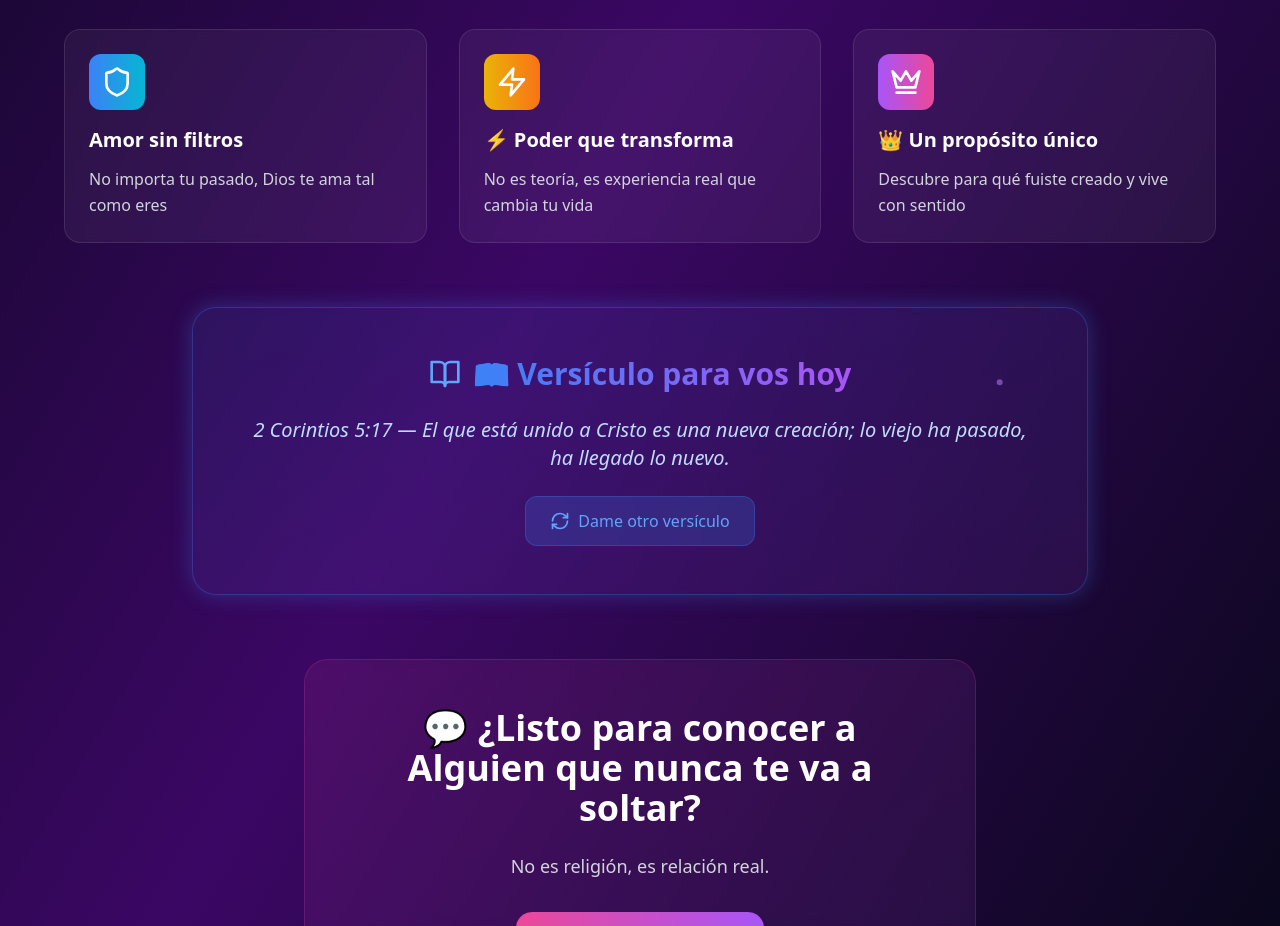
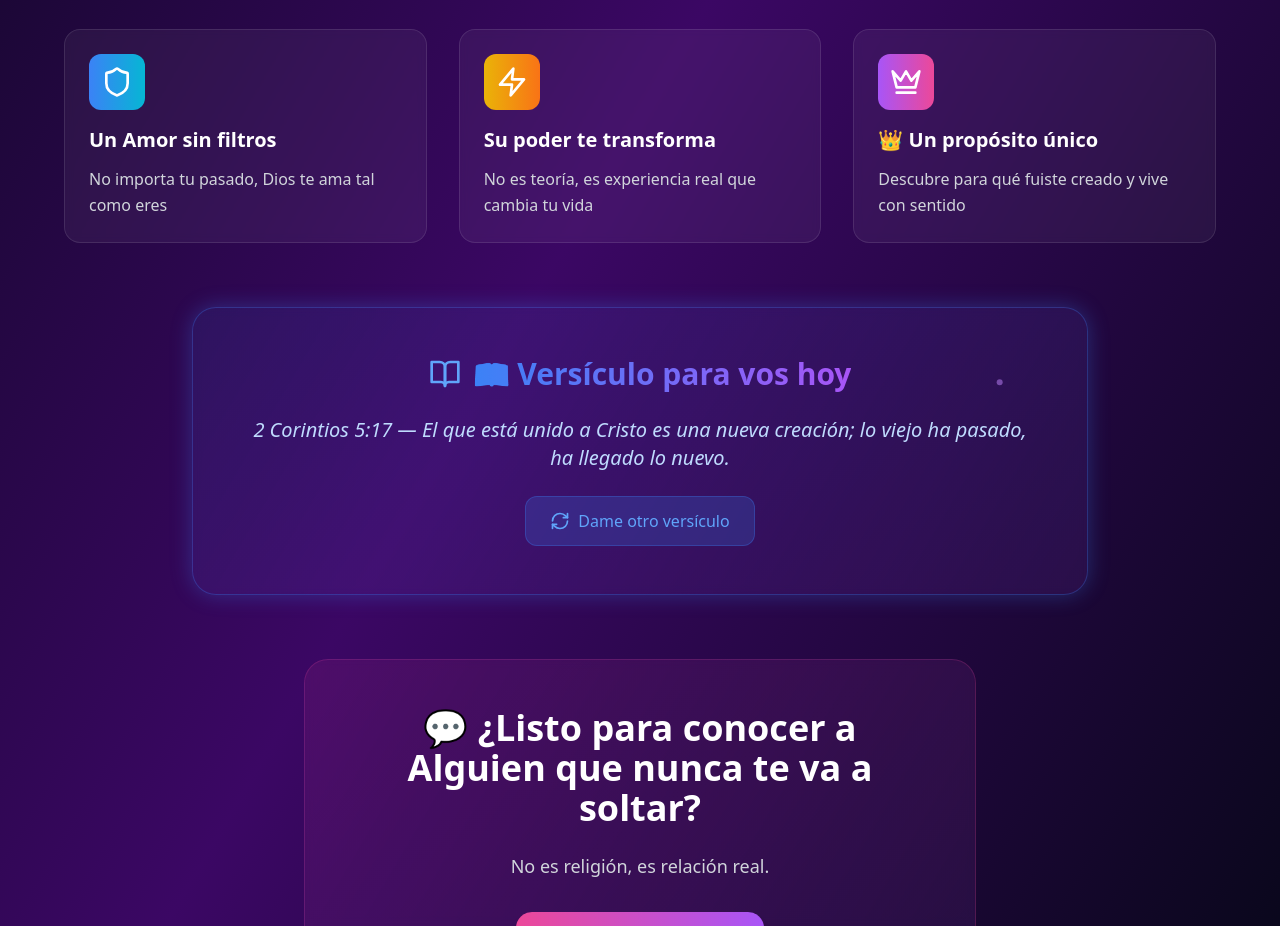
Before and after one commit to AjnebAlReves/website, a React (Vite) app: page /cristoteama in a window 1280 px wide. Shown: the part 969-1895 px from the top of the page. Built offline with nearby package versions, Linux system fonts and the light colour scheme.

Commit message:
Updated CristoTeAma.tsx

```diff
--- a/src/components/CristoTeAma.tsx
+++ b/src/components/CristoTeAma.tsx
@@ -369,13 +369,13 @@ const CristoTeAma: React.FC<CristoTeAmaProps> = ({
             {[
               {
                 icon: <Shield className="w-8 h-8" />,
-                title: "Amor sin filtros",
+                title: "Un Amor sin filtros",
                 description: "No importa tu pasado, Dios te ama tal como eres",
                 color: "from-blue-500 to-cyan-500"
               },
               {
                 icon: <Zap className="w-8 h-8" />,
-                title: "⚡ Poder que transforma",
+                title: "Su poder te transforma",
                 description: "No es teoría, es experiencia real que cambia tu vida",
                 color: "from-yellow-500 to-orange-500"
               },
```
